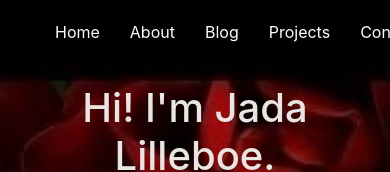
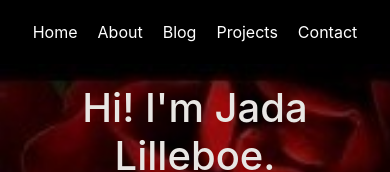
Before and after one commit to jadalilleboe/jadalilleboe.github.io, a React (Create React App) app: page / in a window 390 px wide. Shown: the top 172 px of the page. Built offline with nearby package versions, Linux system fonts and the light colour scheme.

Commit message:
finishes up the reponsive styling of the homepage.

```diff
--- a/src/App.css
+++ b/src/App.css
@@ -16,18 +16,15 @@ body {
 
 /* Navigation Bar Styles */
 
-nav {
-  text-align: center;
-  margin: 0 auto;
-  overflow: auto;
-}
-
 nav ul {
   list-style: none;
   display: flex;
+  flex-wrap: wrap;
+  justify-content: center;
   background-color: black;
   margin-bottom: 20px;
   text-align:center;
+  padding-left: 0px;
   margin: 0 auto;
 }
 
@@ -130,6 +127,16 @@ footer p {
 
 }
 
+@media screen and (max-width:430px) {
+  nav ul {
+    text-align: left;
+  }
+  nav ul li {
+    padding: 20px 10px;
+    text-align: left;
+  }
+}
+
 @media screen and (min-width:480px) and (max-width:768px) {
   .jada-picture img {
     max-height: 500px;
```
